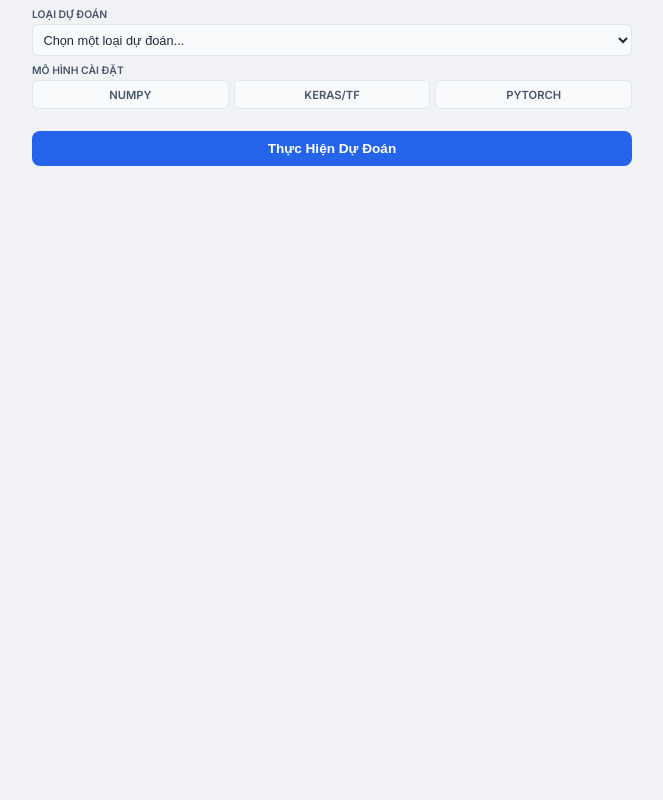
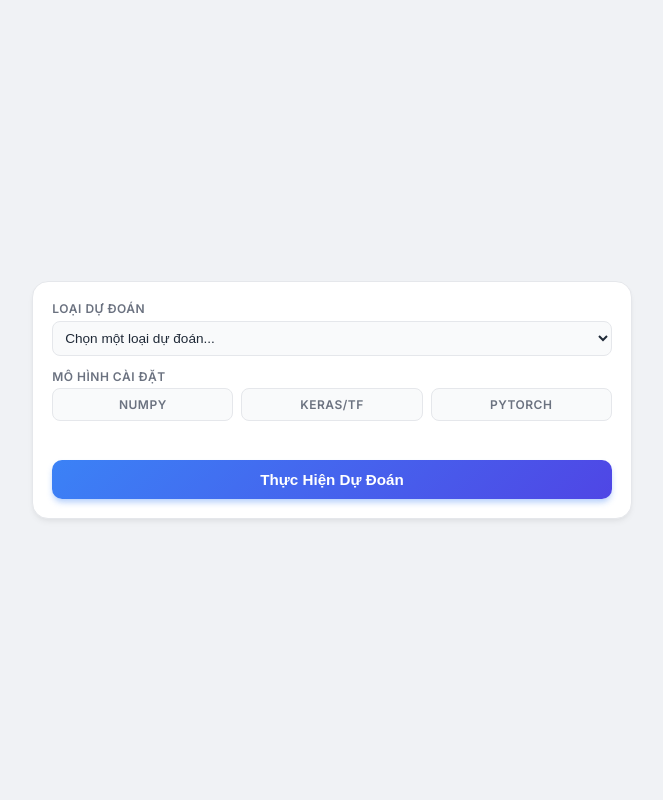
Before and after one commit to VTP2407/TieuLuan1, a Flask app: page / in a window 1280 px wide. Shown: the whole page, without its empty margins (308-971 px from the left). Run offline with Flask 3, Linux system fonts and the light colour scheme.

Commit message:
Enhance UI for a premium, compact look

```diff
--- a/webapp/static/style.css
+++ b/webapp/static/style.css
@@ -1,23 +1,27 @@
 :root {
-    --primary: #2563eb;
-    --primary-hover: #1d4ed8;
-    --bg-dark: #f0f2f5;
-    --text-main: #1e293b;
-    --text-muted: #475569;
-    --border: #e2e8f0;
+    --primary: #3b82f6;
+    --primary-hover: #2563eb;
+    --secondary: #4f46e5;
+    --bg-page: #f0f2f5;
+    --bg-card: #ffffff;
+    --text-main: #1f2937;
+    --text-muted: #6b7280;
+    --border: #e5e7eb;
+    --shadow-soft: 0 4px 6px -1px rgba(0, 0, 0, 0.05), 0 2px 4px -1px rgba(0, 0, 0, 0.03);
+    --shadow-hover: 0 10px 15px -3px rgba(0, 0, 0, 0.1), 0 4px 6px -2px rgba(0, 0, 0, 0.05);
 }
 
 * { box-sizing: border-box; margin: 0; padding: 0; }
 
 body {
-    background-color: var(--bg-dark);
+    background-color: var(--bg-page);
     color: var(--text-main);
-    font-family: 'Inter', sans-serif;
+    font-family: 'Inter', system-ui, sans-serif;
     min-height: 100vh;
     display: flex;
     justify-content: center;
-    align-items: flex-start;
-    padding: 0.5rem;
+    align-items: center;
+    padding: 1rem;
 }
 
 .container {
@@ -26,42 +30,49 @@ body {
 }
 
 .glass-panel {
-    background: transparent;
-    padding: 0;
+    background: var(--bg-card);
+    padding: 1.2rem;
+    border-radius: 16px;
+    box-shadow: var(--shadow-soft);
+    border: 1px solid var(--border);
 }
 
 .form-group {
-    margin-bottom: 0.5rem;
+    margin-bottom: 0.8rem;
 }
 
 label {
     display: block;
-    margin-bottom: 0.2rem;
-    font-size: 0.65rem;
+    margin-bottom: 0.3rem;
+    font-size: 0.75rem;
     font-weight: 600;
     color: var(--text-muted);
+    letter-spacing: 0.5px;
     text-transform: uppercase;
 }
 
 select, input[type="text"] {
     width: 100%;
-    padding: 0.4rem;
-    background: #f8fafc;
+    padding: 0.5rem;
+    background: #f9fafb;
     border: 1px solid var(--border);
-    border-radius: 6px;
+    border-radius: 8px;
     color: var(--text-main);
-    font-size: 0.8rem;
+    font-size: 0.85rem;
     outline: none;
+    transition: all 0.2s ease;
 }
 
 select:focus, input[type="text"]:focus {
     border-color: var(--primary);
+    box-shadow: 0 0 0 3px rgba(59, 130, 246, 0.15);
+    background: #fff;
 }
 
 .radio-group {
     display: grid;
     grid-template-columns: repeat(3, 1fr);
-    gap: 5px;
+    gap: 8px;
 }
 
 .radio-card {
@@ -72,62 +83,68 @@ select:focus, input[type="text"]:focus {
 .radio-card input {
     position: absolute;
     opacity: 0;
-    cursor: pointer;
 }
 
 .card-content {
     display: flex;
     justify-content: center;
     align-items: center;
-    padding: 0.4rem;
-    background: #f8fafc;
+    padding: 0.5rem;
+    background: #f9fafb;
     border: 1px solid var(--border);
-    border-radius: 6px;
-    font-size: 0.7rem;
+    border-radius: 8px;
+    font-size: 0.75rem;
     font-weight: 600;
     color: var(--text-muted);
     text-align: center;
+    transition: all 0.2s ease;
+}
+
+.radio-card:hover .card-content {
+    border-color: #93c5fd;
+    background: #eff6ff;
 }
 
 .radio-card input:checked ~ .card-content {
     background: #eff6ff;
     border-color: var(--primary);
     color: var(--primary);
+    box-shadow: 0 0 0 1px var(--primary);
 }
 
 .dynamic-inputs {
     display: grid;
     grid-template-columns: repeat(2, 1fr);
-    gap: 8px;
-    margin-bottom: 0.5rem;
+    gap: 10px;
+    margin-bottom: 0.8rem;
 }
 
 .dynamic-inputs .input-item label {
-    font-size: 0.65rem;
+    font-size: 0.7rem;
     margin-bottom: 0.2rem;
 }
 
 .dynamic-inputs .input-item input {
-    padding: 0.4rem;
-    font-size: 0.8rem;
+    padding: 0.5rem;
+    font-size: 0.85rem;
 }
 
 .info-text {
     grid-column: span 2;
     text-align: center;
-    color: var(--primary);
+    color: #0369a1;
     font-style: italic;
-    background: #eff6ff;
-    padding: 0.5rem;
-    border-radius: 6px;
-    border: 1px solid #bfdbfe;
-    font-size: 0.75rem;
+    background: #e0f2fe;
+    padding: 0.6rem;
+    border-radius: 8px;
+    border: 1px solid #bae6fd;
+    font-size: 0.8rem;
 }
 
 .chart-container {
-    margin-top: 0.5rem;
+    margin-top: 1rem;
     width: 100%;
-    height: 250px;
+    height: 220px;
 }
 
 .chart-container.hidden {
@@ -136,22 +153,34 @@ select:focus, input[type="text"]:focus {
 
 .submit-btn {
     width: 100%;
-    padding: 0.6rem;
-    margin-top: 0.2rem;
-    background: var(--primary);
+    padding: 0.7rem;
+    margin-top: 0.5rem;
+    background: linear-gradient(135deg, var(--primary), var(--secondary));
     color: white;
     border: none;
-    border-radius: 8px;
-    font-size: 0.85rem;
+    border-radius: 10px;
+    font-size: 0.95rem;
     font-weight: 700;
     cursor: pointer;
     position: relative;
+    transition: all 0.2s ease;
+    box-shadow: 0 4px 6px -1px rgba(59, 130, 246, 0.4);
+}
+
+.submit-btn:hover {
+    transform: translateY(-1px);
+    box-shadow: 0 6px 8px -1px rgba(59, 130, 246, 0.5);
+}
+
+.submit-btn:active {
+    transform: translateY(1px);
+    box-shadow: 0 2px 4px -1px rgba(59, 130, 246, 0.4);
 }
 
 .submit-btn .loader {
     display: none;
-    width: 16px;
-    height: 16px;
+    width: 18px;
+    height: 18px;
     border: 2px solid rgba(255,255,255,0.3);
     border-radius: 50%;
     border-top-color: white;
--- a/webapp/templates/index.html
+++ b/webapp/templates/index.html
@@ -5,7 +5,7 @@
     <meta name="viewport" content="width=device-width, initial-scale=1.0">
     <title>Cổng Dự Đoán AI (Deep Learning)</title>
     <link href="https://fonts.googleapis.com/css2?family=Inter:wght@300;400;600;800&family=Outfit:wght@400;700&display=swap" rel="stylesheet">
-    <link rel="stylesheet" href="{{ url_for('static', filename='style.css') }}?v=10">
+    <link rel="stylesheet" href="{{ url_for('static', filename='style.css') }}?v=11">
     <script src="https://cdn.jsdelivr.net/npm/chart.js"></script>
 </head>
 <body>
@@ -69,6 +69,6 @@
         </main>
     </div>
 
-    <script src="{{ url_for('static', filename='script.js') }}?v=10"></script>
+    <script src="{{ url_for('static', filename='script.js') }}?v=11"></script>
 </body>
 </html>
```
Also changed, not shown: other parts of webapp/static/style.css (+20 -16 lines), 1 other file.
